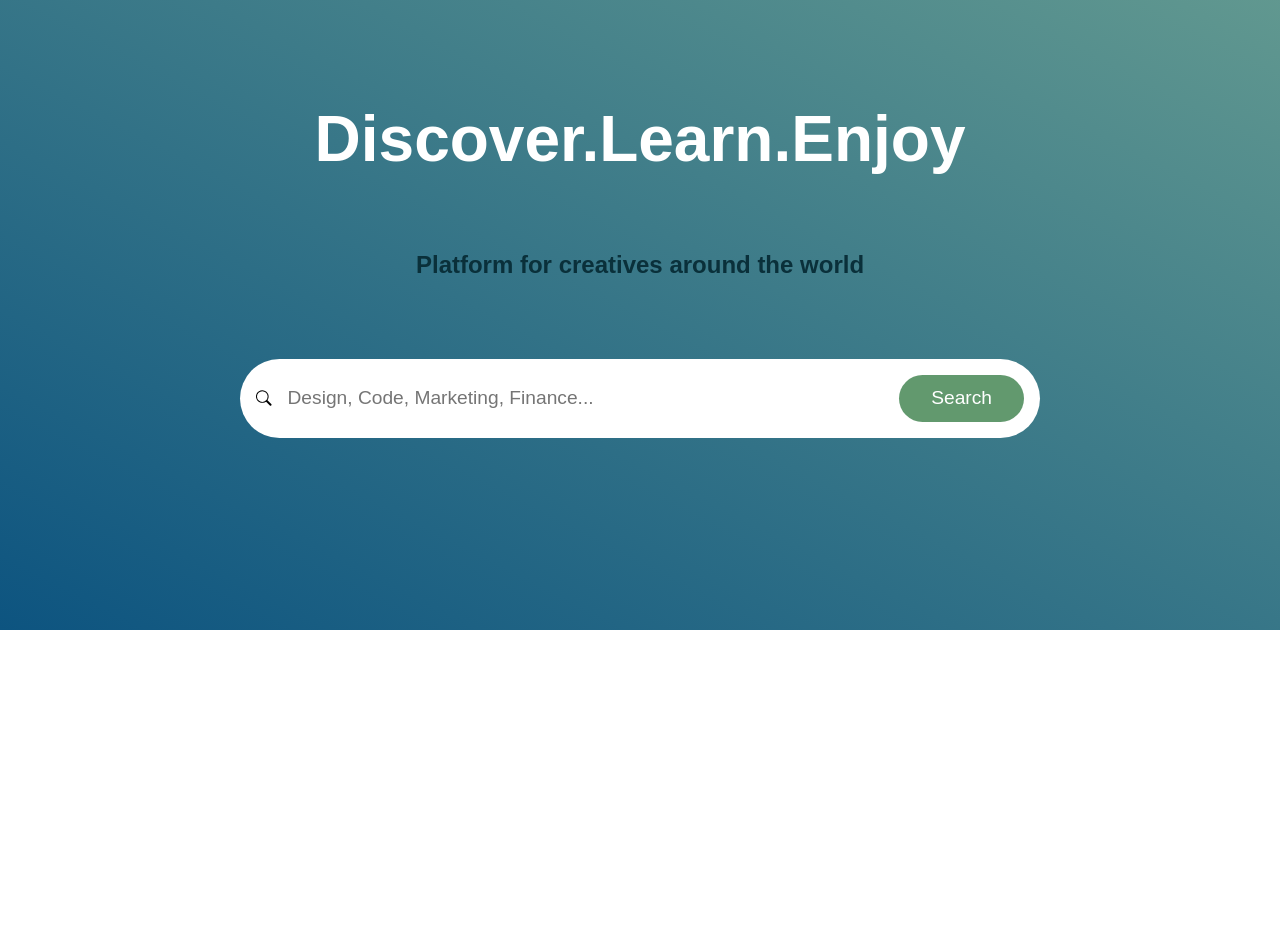
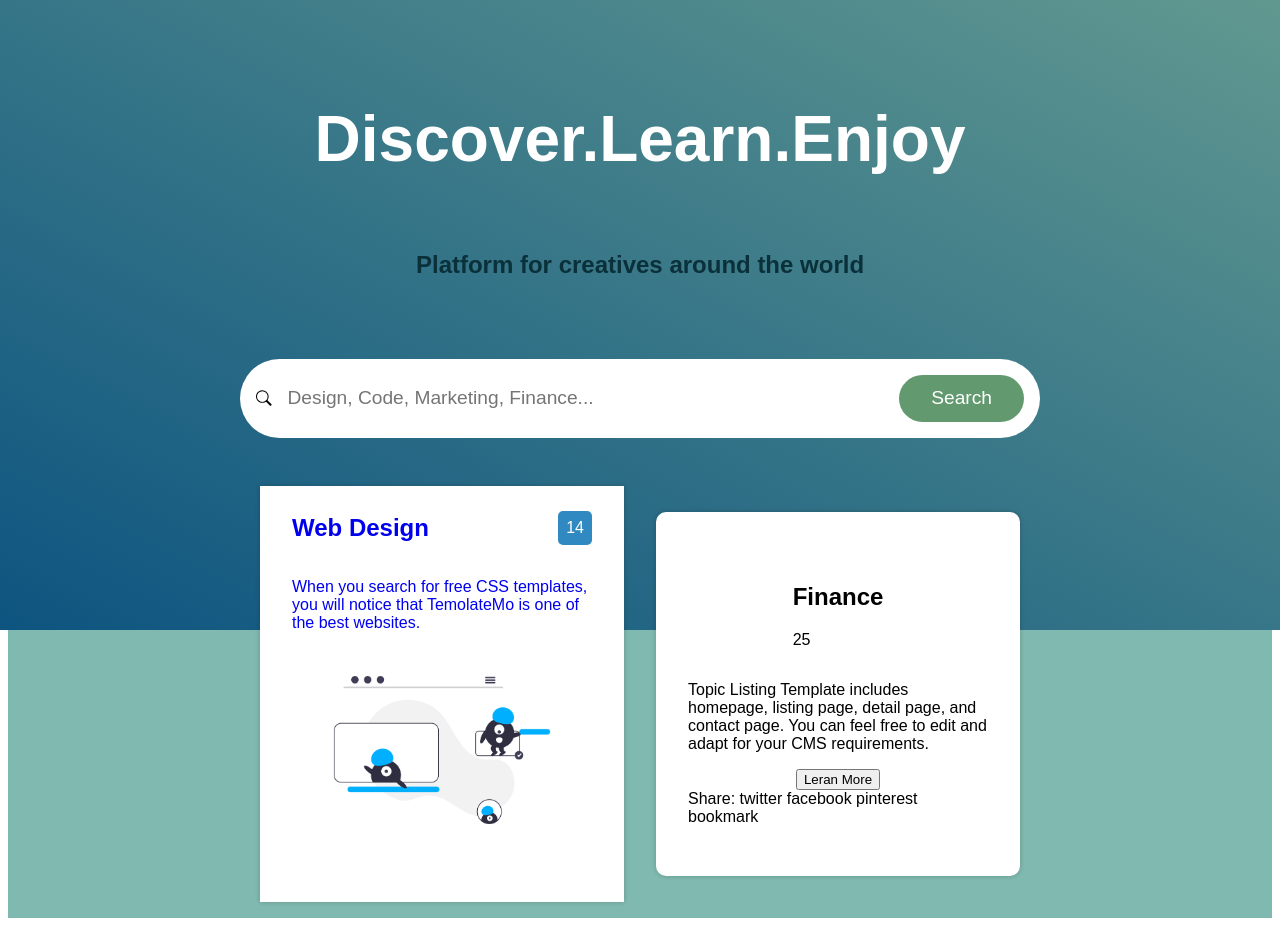
Before and after one commit to Eyesiccc/consult-us, a plain HTML site: page index.html in a window 1280 px wide. Shown: the part 94-1020 px from the top of the page. Before the commit the page ends 800 px from the top, so only its background shows below. Drawn offline with Linux system fonts and the light colour scheme.

Commit message:
added card container and designed it.

```diff
--- a/index.html
+++ b/index.html
@@ -43,6 +43,34 @@
                 <button type="submit" class="search-btn">Search</button>
             </label>
         </main>
+        <section>
+            <div class="card-container">
+            <a href="#" class="card1">
+            <div class="card1-header">
+                <h2>Web Design</h2>
+                <p>14</p>
+            </div>
+            <p>When you search for free CSS templates, you will notice that TemolateMo is one of the best websites.
+            </p>
+            <div>
+                <img src="../Consult-us/images/Webesign.png" alt="web image" width="300px">
+            </div>
+            </a>
+                <div class="card2">
+                <div class="card2-header">
+                    <h2>Finance</h2>
+                    <p>25</p>
+                  </div>
+                  <p>Topic Listing Template includes homepage, listing page, detail page, and contact page. You can feel free to edit and adapt for your CMS requirements.</p>
+                  <button class="button">Leran More</button>
+                <div class="social media">
+                    <span>Share:</span>
+                    <span>twitter</span>
+                    <span>facebook</span>
+                    <span>pinterest</span>
+                    <span class="bookmark">bookmark</span>
+            </div>
+        </section>
 </body>
 
 </html>
--- a/style.css
+++ b/style.css
@@ -1,14 +1,15 @@
-body{
+body {
     font-family: Arial, Helvetica, sans-serif;
 }
-.navbar{
+
+.navbar {
     background-image: linear-gradient(to right, #0d5480, #629990);
     border-bottom: 1px solid #e9ecef;
     /*padding: 0.1rem 0;*/
     display: flex;
     justify-content: space-between;
     align-items: center;
-    box-shadow: 0 0 5px rgba(0,0,0,0.20);
+    box-shadow: 0 0 5px rgba(0, 0, 0, 0.20);
     position: sticky;
     margin: -8px;
     /*top: -8px;
@@ -17,30 +18,36 @@ body{
     font-family: Arial, Helvetica, sans-serif;
     height: 80px;
 }
-.logo{
+
+.logo {
     display: flex;
     align-items: center;
     margin-left: 4rem;
     font-size: 1.5rem;
     gap: 0.5rem;
 }
-.nav-links{
+
+.nav-links {
     display: flex;
     gap: 2rem;
     list-style-type: none;
     font-family: Arial, Helvetica, sans-serif;
 }
-.nav-links li a{
+
+.nav-links li a {
     color: #ffffff;
     text-decoration: none;
 }
-.nav-links li a:hover{
+
+.nav-links li a:hover {
     color: #0a303a
 }
-.profile{
+
+.profile {
     margin-right: 4rem;
 }
-main{
+
+main {
     background-color: #509aab;
     padding-top: 5rem;
     padding-bottom: 12rem;
@@ -51,16 +58,19 @@ margin-left: -8px;
     margin-right: -8px;
     background-image: linear-gradient(to top right, #0d5480, #629990);
 }
-.main-header{
+
+.main-header {
     color: #ffffff;
     text-align: center;
     font-size: 4rem;
 }
-.main-descrip{
+
+.main-descrip {
     color: #0a303a;
     font-size: 1.5rem;
 }
-.search{
+
+.search {
     margin-top: 3rem;
     width: 60%;
     padding: 1rem;
@@ -69,14 +79,16 @@ background-image: linear-gradient(to top right, #0d5480, #629990);
     align-items: center;
     background-color: #ffffff;
 }
-#search{
+
+#search {
     width: 100%;
     padding: 0.5rem 1rem;
     border: none;
     outline: none;
     font-size: larger;
 }
-.search-btn{
+
+.search-btn {
     background-color: #62996e;
     color: #ffffff;
     border: none;
@@ -85,3 +97,56 @@ background-image: linear-gradient(to top right, #0d5480, #629990);
     cursor: pointer;
     font-size: larger;
 }
+
+section{
+    background-color: #7fb9af;
+}
+
+.card-container{
+    display: flex;
+    flex-wrap: wrap;
+    justify-content: center;
+    align-items: center;
+    gap: 2rem;
+    padding: 1rem;
+}
+
+.card1{
+    background-color: #ffffff;
+    border: 10px;
+    padding: 0.5rem 2rem;
+    width: 300px;
+    height: 400px;
+    text-decoration: none;
+    box-shadow: 0 0 5px rgba(27, 4, 4, 0.2);
+    margin-top: -10rem;
+}
+
+.card1-header{
+    display: flex;
+    gap: 2rem;
+    align-items: center;
+}
+.card1-header p{
+    margin-left: auto;
+    background-color: #3089c0;
+    color: #ffffff;
+    padding: 0.5rem;
+    border-radius: 5px;
+
+
+}
+
+.card2{
+    background-color: #ffffff;
+    border-radius: 10px;
+    padding: 2rem;
+    width: 300px;
+    height: 300px;
+    display: flex;
+    flex-direction: column;
+    justify-content: center;
+    align-items: center;
+    box-shadow: 0 0 5px rgba(0, 0, 0, 0.2);
+    margin-top: -10rem;
+}
--- /dev/null
+++ b/webbb.css
@@ -0,0 +1,11 @@
+body{
+    background-color: #509aab;
+    padding-top: 5rem;
+    padding-bottom: 12rem;
+    display: flex;
+    flex-direction: column;
+    align-items: center;
+    margin-left: -8px;
+    margin-right: -8px;
+    background-image: linear-gradient(to top right, #0d5480, #629990);
+    }
```
Also changed, not shown: webbb.html (added, +30 -0 lines), images/Webesign.png (added), images/analysis.jpg (added). Lines whose indentation alone changed are shown as unchanged.
